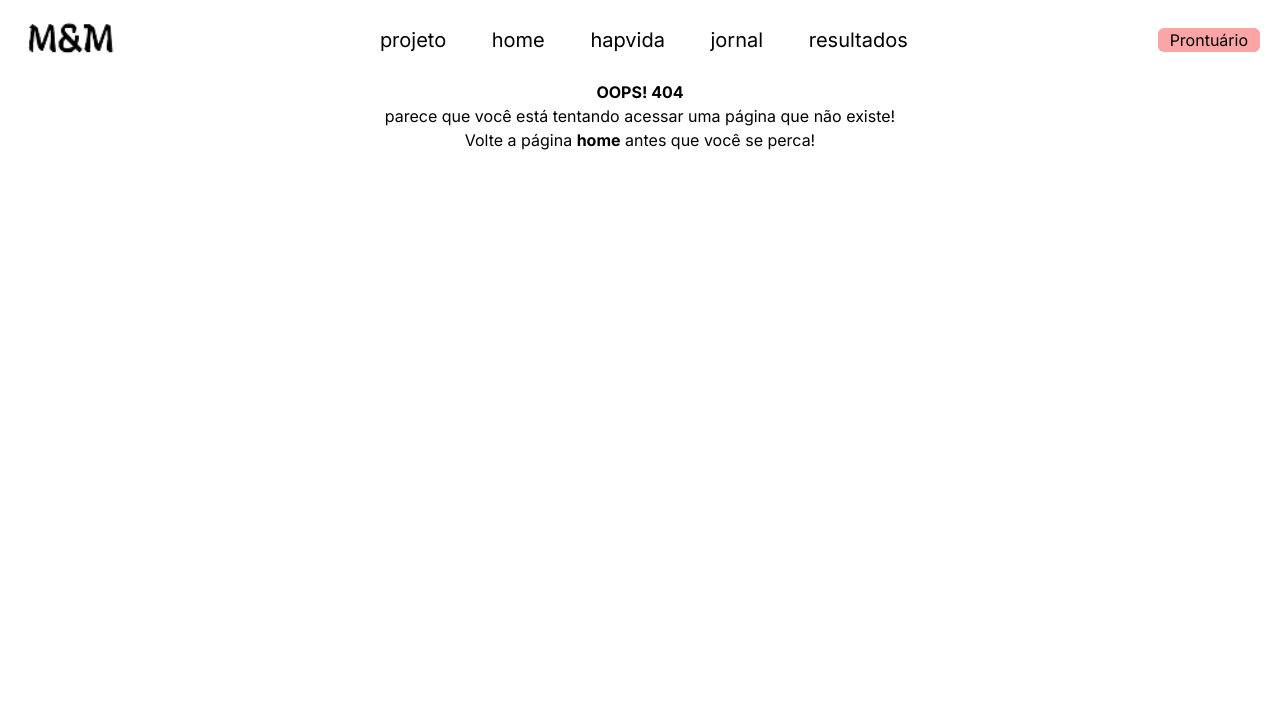
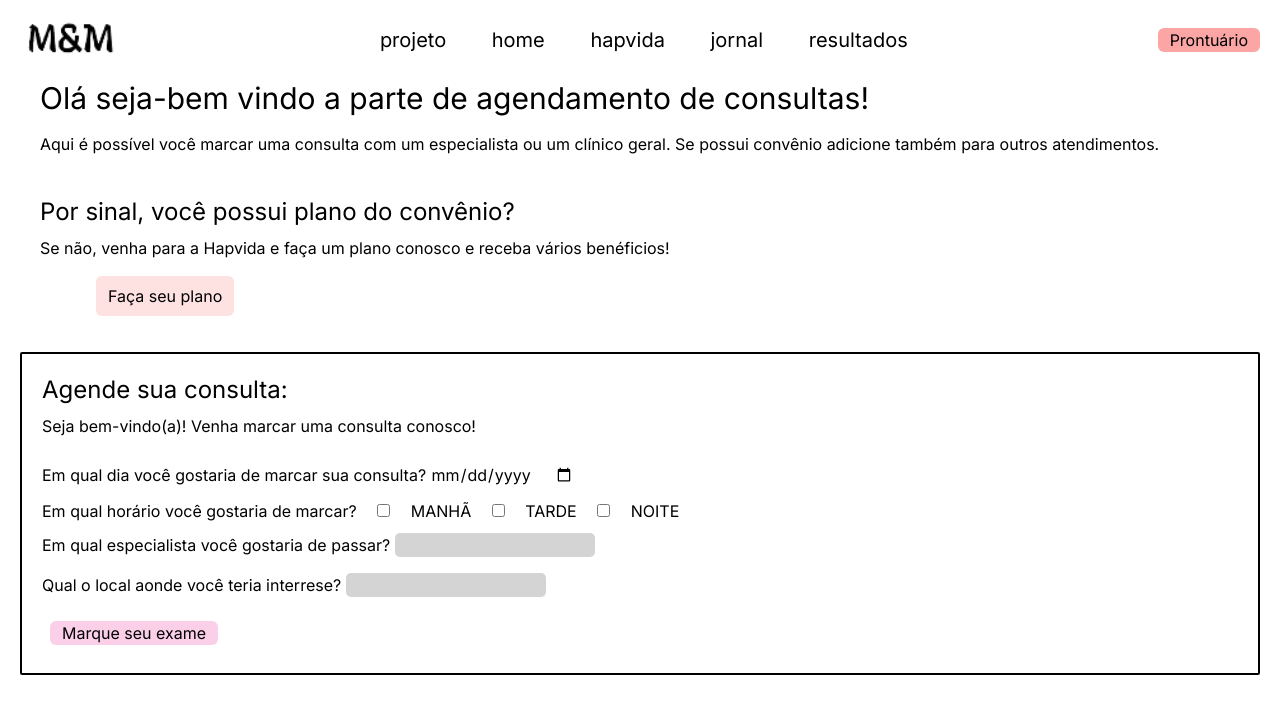
Before and after one commit to ProjetosFaculdadeFiap/GS-Amelia, a Next.js app: page /formularios/agenda/consulta in a window 1280 px wide. Before the commit this address had no page. Shown: the top 714 px of the page. Built offline with nearby package versions, Linux system fonts and the light colour scheme.

Commit message:
mudando de localização

```diff
--- a/src/app/agenda/consulta/page.jsx
+++ b/src/app/formularios/agenda/consulta/page.jsx
@@ -36,12 +36,7 @@ export default function Consulta() {
                             </div>
 
                             <div>
-                                <label className="formulario"> Em qual especialidade você gostaria de passar? </label>
-                                <input className="formulario-resposta" type="text" required/>
-                            </div>
-
-                            <div>
-                                <label className="formulario"> Em qual médico você gostaria de passar? </label>
+                                <label className="formulario"> Em qual especialista você gostaria de passar? </label>
                                 <input className="formulario-resposta" type="text" required/>
                             </div>
 
```
Also changed, not shown: src/app/formularios/agenda/exame/page.jsx (renamed from src/app/agenda/exame/page.jsx).
